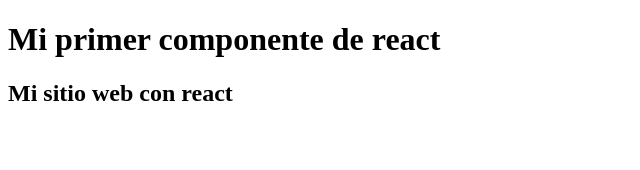
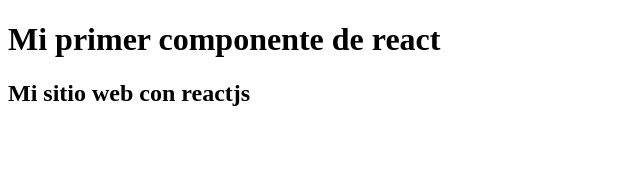
Before and after one commit to amoraga-bit/website, a React (Vite) app: page / in a window 1280 px wide. Shown: the top 170 px of the page, without its empty margins (0-640 px from the left). Built offline with nearby package versions, Linux system fonts and the light colour scheme.

Commit message:
Crear la carpeta component y el archivo greeting.jsx con un componente.

```diff
--- a/src/App.jsx
+++ b/src/App.jsx
@@ -3,7 +3,7 @@
 return (
   <>
     <h1>Mi primer componente de react</h1>
-    <h2>Mi sitio web con react</h2>
+    <h2>Mi sitio web con reactjs</h2>
   </>
 )
 
```
Also changed, not shown: src/component/Greeting.jsx (added, +7 -0 lines).
